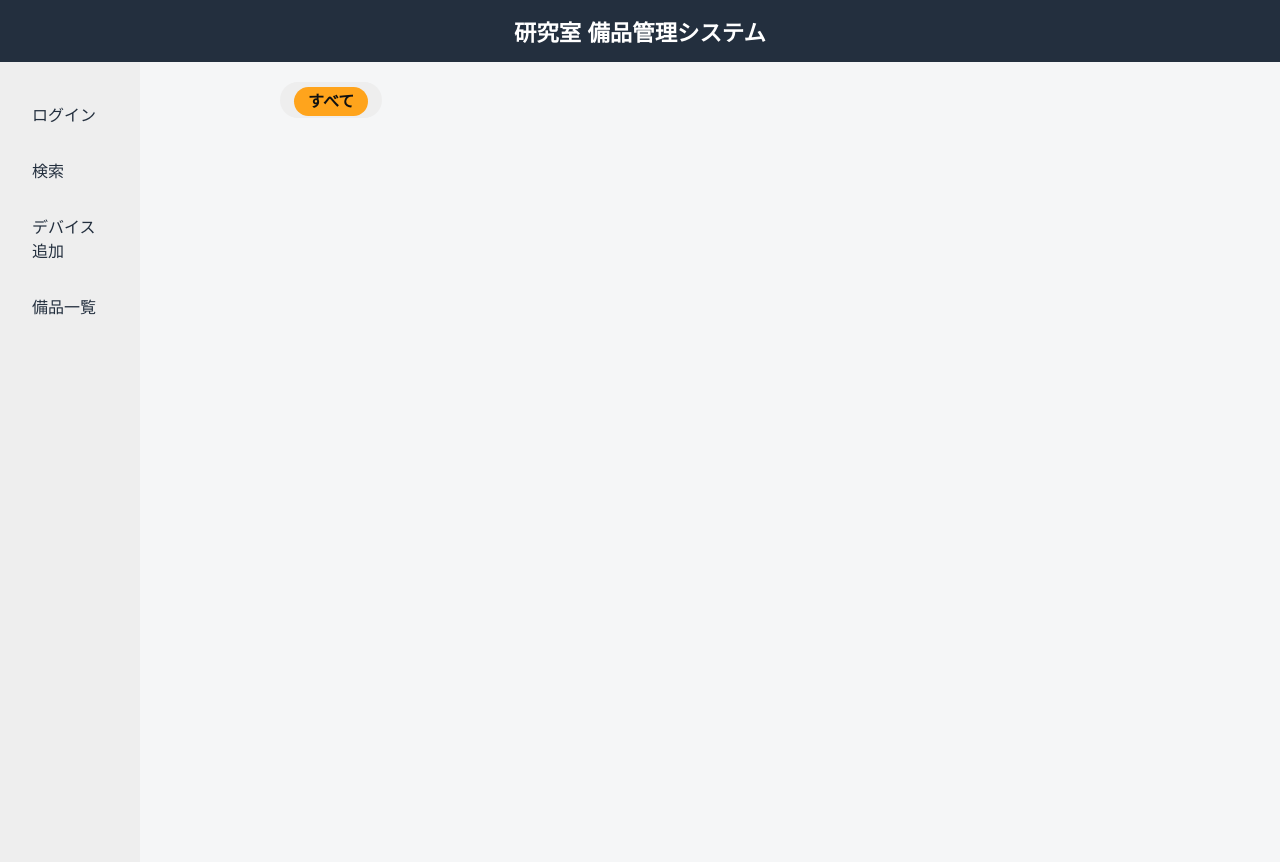
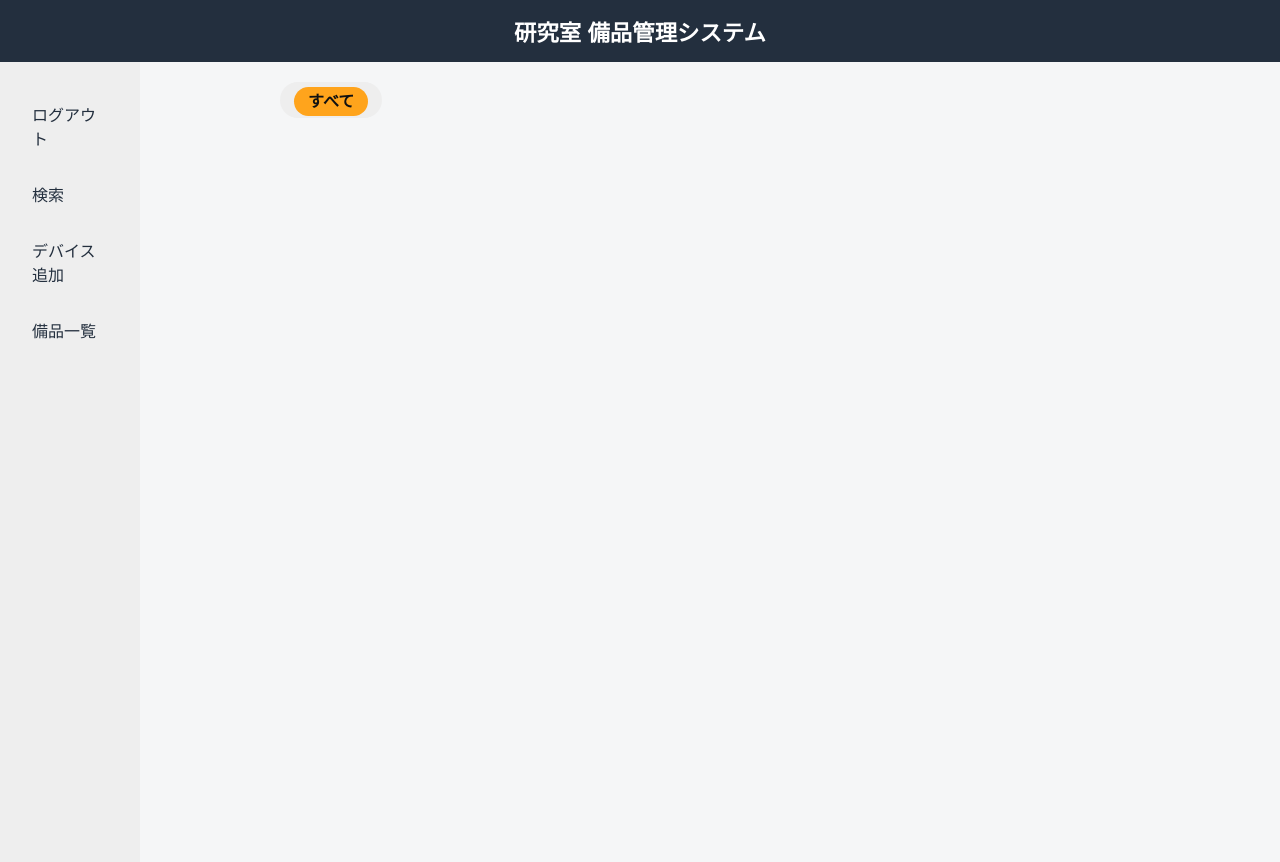
Before and after one commit to Hamo203/hackathonLopezLab2025, a Flask app: page /masaaki/ in a window 1280 px wide. Run offline with Flask 3, Linux system fonts and the light colour scheme; data that the repository does not hold is empty; parts of the project's set-up code (start-up, migrations or seed data) failed here and were passed over.

Commit message:
ログアウト

```diff
--- a/routes/login_routes.py
+++ b/routes/login_routes.py
@@ -26,7 +26,6 @@ def login_page():
         try:
             user = auth.sign_in_with_email_and_password(email, password)
             session["user"] = user["idToken"]
-            flash("ログイン成功しました！", "success")
             return redirect(url_for("search.search_page"))
         except Exception as e:
             print("Login error:", e)
--- a/templates/sidebar.html
+++ b/templates/sidebar.html
@@ -2,7 +2,7 @@
 
   <nav class="sidebar-nav">
     <ul>
-      <li><a href="{{ url_for('login.login_page') }}">ログイン</a></li>
+      <li><a href="{{ url_for('login.logout') }}">ログアウト</a></li>
       <li><a href="{{ url_for('search.search_page') }}">検索</a></li>
       <li><a href="{{ url_for('matsuda.add_page') }}">デバイス追加</a></li>
       <li><a href="{{ url_for('masaaki.masaaki_page') }}">備品一覧</a></li>
```
